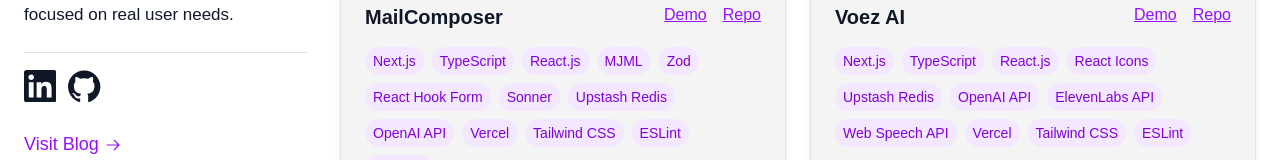
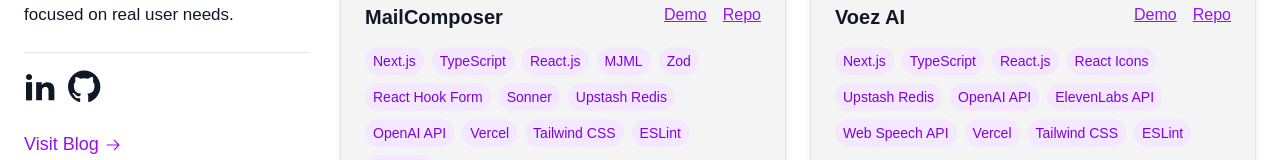
Before and after one commit to zcdev/my-portfolio, a Next.js app: page / in a window 1280 px wide. Shown: the part 412-572 px from the top of the page. Built offline with nearby package versions, Linux system fonts and the light colour scheme.

Commit message:
fix(deps): update React dependencies and fix CSS imports and social icons

```diff
--- a/package.json
+++ b/package.json
@@ -17,8 +17,8 @@
     "gray-matter": "^4.0.3",
     "next": "^16.0.8",
     "next-mdx-remote": "^6.0.0",
-    "react": "19.2.1",
-    "react-dom": "19.2.1",
+    "react": "19.2.7",
+    "react-dom": "19.2.7",
     "react-icons": "^5.5.0"
   },
   "devDependencies": {
--- a/src/app/components/IconLinksSection.tsx
+++ b/src/app/components/IconLinksSection.tsx
@@ -2,7 +2,7 @@
 import Link from "next/link";
 import { RxArrowRight } from "react-icons/rx";
 import { IconContext } from "react-icons";
-import { SiLinkedin, SiGithub, SiMedium } from "react-icons/si";
+import { ImGithub, ImLinkedin2 } from "react-icons/im";
 
 export default function IconLinksSection() {
 
@@ -11,10 +11,10 @@
             <div className="mb-7">
                 <IconContext.Provider value={{ size: "1.8em" }}>
                     <Link href="https://www.linkedin.com/in/zcdev/" target="_blank" aria-label="Connect with me on LinkedIn">
-                        <SiLinkedin className="text-lg icon-linkedin icon-inline" title="LinkedIn" />
+                        <ImLinkedin2 className="text-lg icon-linkedin icon-inline" title="LinkedIn" />
                     </Link>
                     <Link className="pl-3" href="https://github.com/zcdev" target="_blank" aria-label="Check me out on GitHub">
-                        <SiGithub className="text-lg icon-github icon-inline" title="GitHub" />
+                        <ImGithub className="text-lg icon-github icon-inline" title="GitHub" />
                     </Link>
                 </IconContext.Provider>
             </div>
--- a/src/app/layout.tsx
+++ b/src/app/layout.tsx
@@ -1,7 +1,7 @@
 import type { Metadata } from "next";
 import { Arimo } from "next/font/google";
 import { Analytics } from '@vercel/analytics/next';
-import "./globals.css";
+import "@/app/globals.css";
 
 const arimo = Arimo({
   variable: "--arimo",
--- a/src/app/project/page.tsx
+++ b/src/app/project/page.tsx
@@ -41,12 +41,14 @@
               <ListPills items={doc.tech} />
               <p className="text-base text-[17px] mt-3 mb-4 pr-4">{doc.description}</p>
             </div>
+            <div className="flex">
               <Link
                 href={`/project/${doc.slug}`}
                 className="text-base text-purple-600 dark:text-purple-400 underline pl-6 pr-6 pb-6"
               >
                 View Project
               </Link>
+            </div>
           </li>
         );
       })}
```
Also changed, not shown: 1 other file (tests, documents, lock files or other folders). Lines whose indentation alone changed are shown as unchanged.
